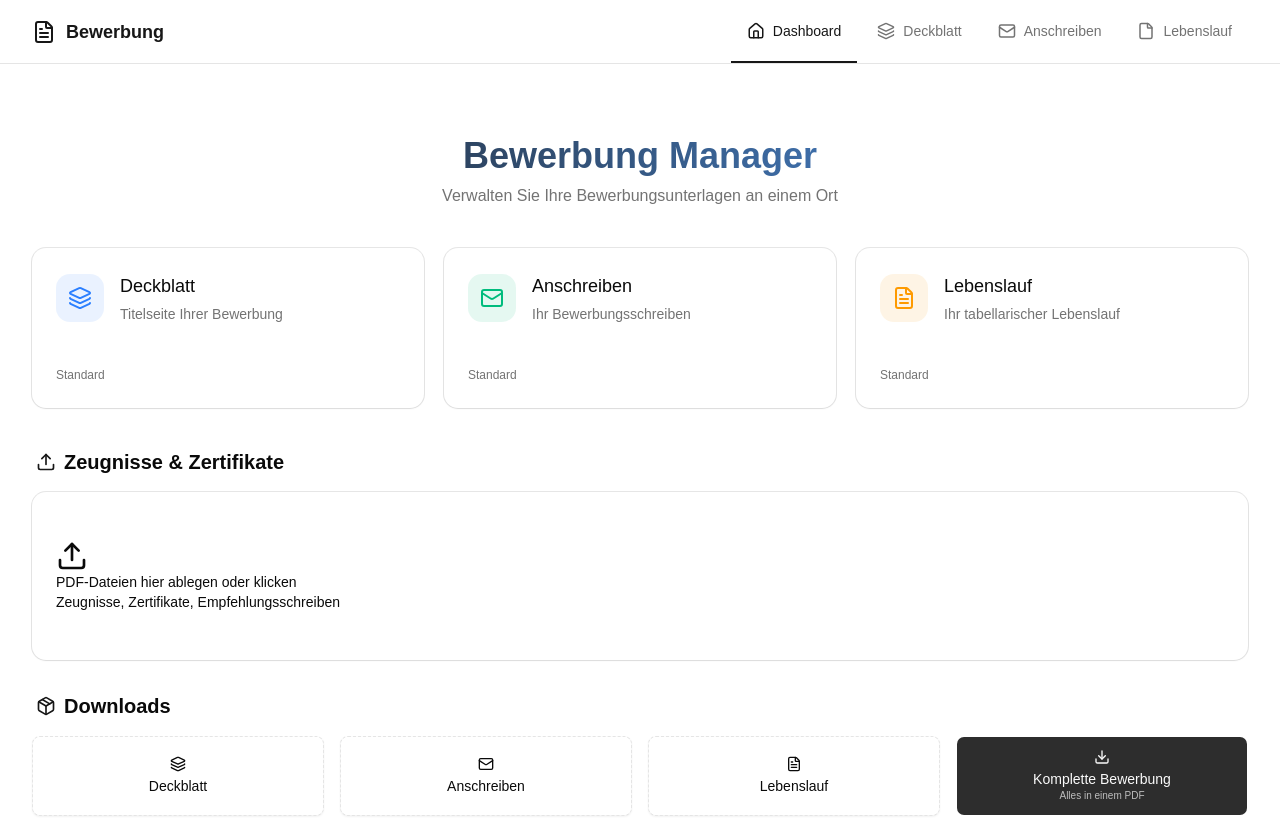
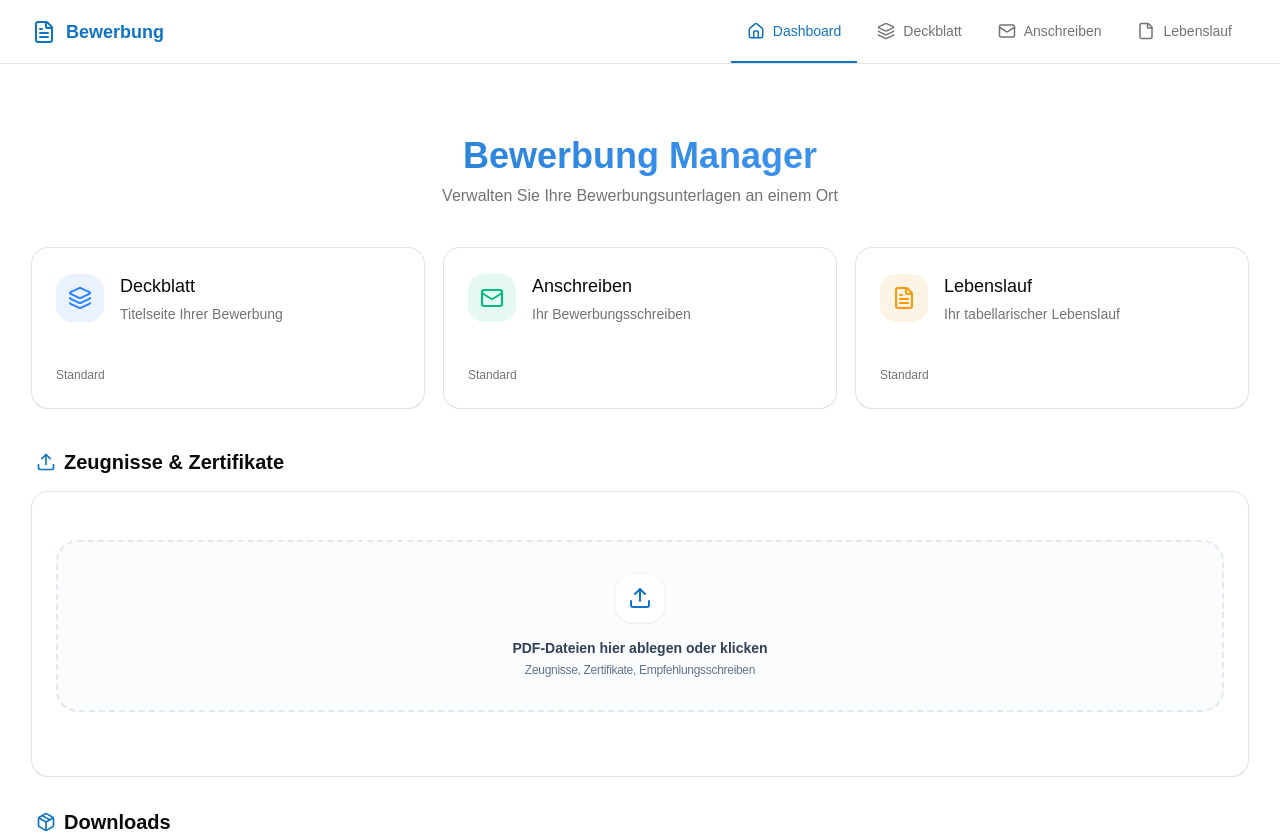
Before and after one commit to mahabubsaki/bewr, a React (Vite) app: page / in a window 1280 px wide. Shown: the top 834 px of the page. Built offline with nearby package versions, Linux system fonts and the light colour scheme; what @react-pdf/renderer would draw is missing.

Commit message:
feat: enhance PdfUploader and AnschreibenPage with improved UI and functionality

```diff
--- a/src/components/PdfUploader.tsx
+++ b/src/components/PdfUploader.tsx
@@ -1,5 +1,5 @@
 import { useRef } from "react";
-import { Upload, FileText, X, GripVertical } from "lucide-react";
+import { Upload, FileText, X,  Download } from "lucide-react";
 import type { CertificateFile } from "../data/defaultData";
 
 interface PdfUploaderProps {
@@ -50,20 +50,20 @@ export default function PdfUploader({ files, onChange }: PdfUploaderProps) {
   };
 
   return (
-    <div className="pdf-uploader">
+    <div className="w-full space-y-4">
       <div
-        className="upload-zone"
+        className="group relative flex flex-col items-center justify-center border-2 border-dashed border-slate-200 bg-slate-50/50 p-8 text-center transition-all hover:border-primary/50 hover:bg-primary/5 cursor-pointer rounded-2xl"
         onClick={() => fileRef.current?.click()}
         onDragOver={(e) => {
           e.preventDefault();
-          e.currentTarget.classList.add("drag-over");
+          e.currentTarget.classList.add("border-primary", "bg-primary/5");
         }}
         onDragLeave={(e) => {
-          e.currentTarget.classList.remove("drag-over");
+          e.currentTarget.classList.remove("border-primary", "bg-primary/5");
         }}
         onDrop={(e) => {
           e.preventDefault();
-          e.currentTarget.classList.remove("drag-over");
+          e.currentTarget.classList.remove("border-primary", "bg-primary/5");
           const dt = e.dataTransfer;
           if (dt.files) {
             const input = fileRef.current;
@@ -76,9 +76,11 @@ export default function PdfUploader({ files, onChange }: PdfUploaderProps) {
           }
         }}
       >
-        <Upload size={32} />
-        <p>PDF-Dateien hier ablegen oder klicken</p>
-        <span>Zeugnisse, Zertifikate, Empfehlungsschreiben</span>
+        <div className="mb-4 flex h-12 w-12 items-center justify-center rounded-xl bg-white shadow-sm ring-1 ring-slate-100 group-hover:scale-110 transition-transform">
+          <Upload size={24} className="text-primary" />
+        </div>
+        <p className="text-sm font-semibold text-slate-700">PDF-Dateien hier ablegen oder klicken</p>
+        <p className="mt-1 text-xs text-slate-500 font-medium tracking-tight">Zeugnisse, Zertifikate, Empfehlungsschreiben</p>
       </div>
 
       <input
@@ -87,37 +89,38 @@ export default function PdfUploader({ files, onChange }: PdfUploaderProps) {
         accept=".pdf"
         multiple
         onChange={handleUpload}
-        style={{ display: "none" }}
+        className="hidden"
       />
 
       {files.length > 0 && (
-        <div className="file-list">
+        <div className="grid grid-cols-1 sm:grid-cols-2 lg:grid-cols-3 gap-3">
           {files.map((file) => (
-            <div key={file.id} className="file-item">
-              <div className="file-grip">
-                <GripVertical size={16} />
+            <div key={file.id} className="group relative flex items-center gap-3 rounded-xl border bg-white p-3 shadow-sm hover:shadow-md transition-all hover:border-primary/20">
+              <div className="flex h-10 w-10 shrink-0 items-center justify-center rounded-lg bg-slate-50 text-slate-400 group-hover:bg-primary/10 group-hover:text-primary transition-colors">
+                <FileText size={20} />
               </div>
-              <FileText size={20} className="file-icon" />
-              <div className="file-info">
-                <span className="file-name" title={file.name}>
+              <div className="min-w-0 flex-1">
+                <p className="truncate text-xs font-bold text-slate-700" title={file.name}>
                   {file.name}
-                </span>
-                <span className="file-size">{formatSize(file.size)}</span>
+                </p>
+                <p className="text-[10px] font-medium text-slate-400">{formatSize(file.size)}</p>
               </div>
+              <div className="flex items-center gap-1 opacity-100 sm:opacity-0 group-hover:opacity-100 transition-opacity">
                 <button
-                className="file-download-btn"
+                  className="flex h-7 w-7 items-center justify-center rounded-md hover:bg-slate-100 text-slate-400 hover:text-slate-600 transition-colors"
                   onClick={() => downloadFile(file)}
                   title="Herunterladen"
                 >
-                ↓
+                  <Download size={14} />
                 </button>
                 <button
-                className="file-remove-btn"
+                  className="flex h-7 w-7 items-center justify-center rounded-md hover:bg-red-50 text-slate-400 hover:text-red-500 transition-colors"
                   onClick={() => removeFile(file.id)}
                   title="Entfernen"
                 >
-                <X size={16} />
+                  <X size={14} />
                 </button>
+              </div>
             </div>
           ))}
         </div>
--- a/src/index.css
+++ b/src/index.css
@@ -14,28 +14,28 @@
   --card-foreground: oklch(0.145 0 0);
   --popover: oklch(1 0 0);
   --popover-foreground: oklch(0.145 0 0);
-  --primary: oklch(0.205 0 0);
+  --primary: oklch(0.55 0.15 250);
   --primary-foreground: oklch(0.985 0 0);
-  --secondary: oklch(0.97 0 0);
-  --secondary-foreground: oklch(0.205 0 0);
+  --secondary: oklch(0.45 0.1 220);
+  --secondary-foreground: oklch(0.985 0 0);
   --muted: oklch(0.97 0 0);
   --muted-foreground: oklch(0.556 0 0);
-  --accent: oklch(0.97 0 0);
+  --accent: oklch(0.85 0.12 90);
   --accent-foreground: oklch(0.205 0 0);
   --destructive: oklch(0.58 0.22 27);
   --destructive-foreground: oklch(0.985 0 0);
   --border: oklch(0.922 0 0);
   --input: oklch(0.922 0 0);
-  --ring: oklch(0.708 0 0);
+  --ring: oklch(0.55 0.15 250 / 0.4);
   --chart-1: oklch(0.809 0.105 251.813);
   --chart-2: oklch(0.623 0.214 259.815);
   --chart-3: oklch(0.546 0.245 262.881);
   --chart-4: oklch(0.488 0.243 264.376);
   --chart-5: oklch(0.424 0.199 265.638);
-  --radius: 0.625rem;
-  --sidebar: oklch(0.985 0 0);
+  --radius: 0.75rem;
+  --sidebar: oklch(1 0 0);
   --sidebar-foreground: oklch(0.145 0 0);
-  --sidebar-primary: oklch(0.205 0 0);
+  --sidebar-primary: oklch(0.55 0.15 250);
   --sidebar-primary-foreground: oklch(0.985 0 0);
   --sidebar-accent: oklch(0.97 0 0);
   --sidebar-accent-foreground: oklch(0.205 0 0);
--- a/src/pages/AnschreibenPage.tsx
+++ b/src/pages/AnschreibenPage.tsx
@@ -249,30 +249,30 @@ export default function AnschreibenPage() {
       </div>
 
       <Dialog open={isQuickEditOpen} onOpenChange={setIsQuickEditOpen}>
-        <DialogContent className="sm:max-w-xl p-0 overflow-hidden border-none shadow-2xl rounded-2xl">
-          <div className="bg-gradient-to-br from-primary/10 via-background to-background p-6">
-            <DialogHeader className="pb-6">
-              <div className="flex items-center gap-3 mb-2">
-                <div className="h-10 w-10 rounded-xl bg-primary flex items-center justify-center text-white shadow-lg shadow-primary/30">
+        <DialogContent className="w-[95vw] max-w-xl p-0 overflow-hidden border-none shadow-2xl rounded-2xl sm:w-full">
+          <div className="bg-gradient-to-br from-primary/10 via-background to-background p-4 sm:p-6">
+            <DialogHeader className="pb-4 sm:pb-6 text-left">
+              <div className="flex flex-col sm:flex-row items-start sm:items-center gap-3 mb-2">
+                <div className="h-10 w-10 shrink-0 rounded-xl bg-primary flex items-center justify-center text-white shadow-lg shadow-primary/30">
                   <Zap size={22} className="fill-white/20" />
                 </div>
                 <div>
-                  <DialogTitle className="text-xl font-black tracking-tight underline decoration-primary/30 underline-offset-4">Smart Quick-Edit</DialogTitle>
-                  <DialogDescription className="text-xs font-medium text-muted-foreground/80 mt-1 uppercase tracking-tight">
+                  <DialogTitle className="text-lg sm:text-xl font-black tracking-tight underline decoration-primary/30 underline-offset-4 line-clamp-1">Smart Quick-Edit</DialogTitle>
+                  <DialogDescription className="text-[10px] sm:text-xs font-medium text-muted-foreground/80 mt-1 uppercase tracking-tight">
                     Neue Bewerbung in sekunden anlegen
                   </DialogDescription>
                 </div>
               </div>
             </DialogHeader>
-            <div className="grid gap-8 py-2">
-              <div className="grid grid-cols-2 gap-4">
+            <div className="grid gap-4 sm:gap-8 py-2 max-h-[60vh] overflow-y-auto px-1">
+              <div className="grid grid-cols-1 sm:grid-cols-2 gap-4">
                 <div className="grid gap-2 group">
                    <Label className="text-[10px] items-center font-black text-muted-foreground group-focus-within:text-primary transition-all uppercase tracking-widest">Target Company</Label>
                   <Input
                     value={data.recipientCompany}
                     onChange={(e) => update("recipientCompany", e.target.value)}
                     placeholder="z.B. Muster GmbH"
-                    className="bg-white border-primary/5 focus:border-primary/40 focus:ring-primary/10 h-11"
+                    className="bg-white border-primary/5 focus:border-primary/40 focus:ring-primary/10 h-10 sm:h-11 text-sm"
                   />
                 </div>
                 <div className="grid gap-2 group">
@@ -293,7 +293,7 @@ export default function AnschreibenPage() {
                       }
                     }}
                     placeholder="z.B. Herr Müller"
-                    className="bg-white border-primary/5 focus:border-primary/40 focus:ring-primary/10 h-11"
+                    className="bg-white border-primary/5 focus:border-primary/40 focus:ring-primary/10 h-10 sm:h-11 text-sm"
                   />
                 </div>
               </div>
@@ -303,16 +303,16 @@ export default function AnschreibenPage() {
                   value={data.subject}
                   onChange={(e) => update("subject", e.target.value)}
                   placeholder="Bewerbung als..."
-                  className="bg-white border-primary/5 focus:border-primary/40 focus:ring-primary/10 h-11 font-bold italic"
+                  className="bg-white border-primary/5 focus:border-primary/40 focus:ring-primary/10 h-10 sm:h-11 font-bold italic text-sm"
                 />
               </div>
-              <div className="p-4 rounded-xl bg-primary/5 border border-primary/10 text-xs text-primary/80 font-medium leading-relaxed">
+              <div className="p-3 sm:p-4 rounded-xl bg-primary/5 border border-primary/10 text-[11px] sm:text-xs text-primary/80 font-medium leading-relaxed">
                 💡 <strong>Tipp:</strong> Die Anrede wird automatisch angepasst, wenn du "Herr Müller" oder "Frau Schmidt" eingibst.
               </div>
             </div>
-            <DialogFooter className="pt-8 border-t mt-4 gap-3">
-              <Button variant="ghost" onClick={() => setIsQuickEditOpen(false)} className="rounded-full px-6">Abbrechen</Button>
-              <Button onClick={() => setIsQuickEditOpen(false)} className="rounded-full px-8 shadow-lg shadow-primary/20">Einstellungen übernehmen</Button>
+            <DialogFooter className="pt-6 sm:pt-8 border-t mt-4 gap-2 sm:gap-3 flex-col sm:flex-row">
+              <Button variant="ghost" onClick={() => setIsQuickEditOpen(false)} className="rounded-full px-6 w-full sm:w-auto h-10 sm:h-auto">Abbrechen</Button>
+              <Button onClick={() => setIsQuickEditOpen(false)} className="rounded-full px-8 shadow-lg shadow-primary/20 w-full sm:w-auto h-10 sm:h-auto">Einstellungen übernehmen</Button>
             </DialogFooter>
           </div>
         </DialogContent>
```
Lines whose indentation alone changed are shown as unchanged.
